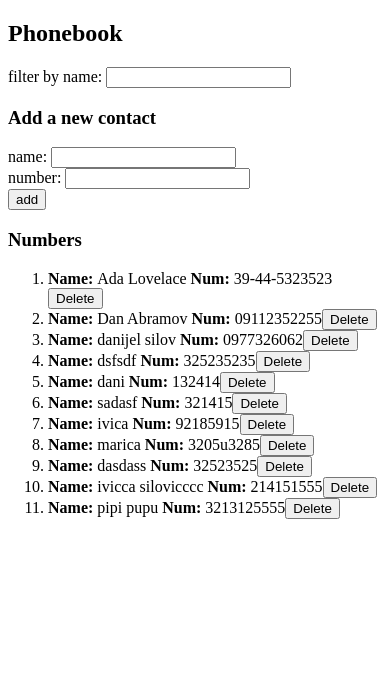
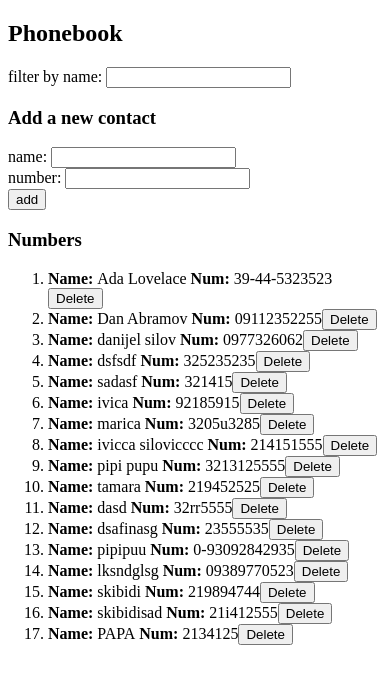
Before and after one commit to nuKaross/Fullstack-Open, a React (Create React App) app in the folder part2/phonebook/: page / in a window 390 px wide. Shown: the top 684 px of the page. Built offline with nearby package versions, Linux system fonts and the light colour scheme; data requests are answered from the project's data file.

Commit message:
2.17* phonebook step12

```diff
--- a/part2/phonebook/db.json
+++ b/part2/phonebook/db.json
@@ -21,11 +21,6 @@
       "id": 5
     },
     {
-      "name": "dani",
-      "id": "dani",
-      "number": "132414"
-    },
-    {
       "name": "sadasf",
       "id": "sadasf",
       "number": "321415"
@@ -41,11 +36,6 @@
       "number": "3205u3285"
     },
     {
-      "name": "dasdass",
-      "id": "dasdass",
-      "number": "32523525"
-    },
-    {
       "name": "ivicca silovicccc",
       "id": "ivicca silovicccc",
       "number": "214151555"
@@ -54,6 +44,46 @@
       "name": "pipi pupu",
       "id": "pipi pupu",
       "number": "3213125555"
+    },
+    {
+      "name": "tamara",
+      "number": "219452525",
+      "id": 6
+    },
+    {
+      "name": "dasd",
+      "number": "32rr5555",
+      "id": 7
+    },
+    {
+      "name": "dsafinasg",
+      "number": "23555535",
+      "id": 8
+    },
+    {
+      "name": "pipipuu",
+      "number": "0-93092842935",
+      "id": 9
+    },
+    {
+      "name": "lksndglsg",
+      "number": "09389770523",
+      "id": 10
+    },
+    {
+      "name": "skibidi",
+      "number": "219894744",
+      "id": 11
+    },
+    {
+      "name": "skibidisad",
+      "number": "21i412555",
+      "id": 12
+    },
+    {
+      "name": "PAPA",
+      "number": "2134125",
+      "id": 13
     }
   ]
 }
--- a/part2/phonebook/src/App.js
+++ b/part2/phonebook/src/App.js
@@ -1,6 +1,13 @@
 import { useEffect, useState } from "react";
 import peopleService from "./services/people";
+import "./index.css";
 
+const Notfication = ({ message }) => {
+  if (message === null) {
+    return null;
+  }
+  return <div className="notif">{message}</div>;
+};
 const Filter = ({ filter, handleFilterChange }) => {
   return (
     <div>
@@ -55,6 +62,7 @@ const App = () => {
   const [newName, setNewName] = useState("");
   const [newNumber, setNewNumber] = useState("");
   const [filter, setFilter] = useState("");
+  const [notifMessage, setNotifMessage] = useState(null);
 
   const handleInputChange = (event) => {
     setNewName(event.target.value);
@@ -90,6 +98,11 @@ const App = () => {
                 person.id === existingPerson.id ? response : person
               )
             );
+            setNotifMessage(`Added ${newName} to contacts`);
+            setTimeout(() => {
+              setNotifMessage(null);
+            }, 5000);
+
             setNewName("");
             setNewNumber("");
           });
@@ -97,6 +110,10 @@ const App = () => {
     } else {
       peopleService.create(newObject).then((response) => {
         setPersons(persons.concat(response));
+        setNotifMessage(`Added ${newName} to contacts`);
+        setTimeout(() => {
+          setNotifMessage(null);
+        }, 5000);
         setNewName("");
         setNewNumber("");
       });
@@ -111,15 +128,24 @@ const App = () => {
 
   const handleDelete = (id) => {
     if (window.confirm("Are you sure you want to delete selected contact?")) {
-      peopleService.deletePerson(id).then(() => {
-        setPersons(persons.filter((person) => person.id !== id));
-      });
+      peopleService
+        .deletePerson(id)
+        .then(() => {
+          setPersons(persons.filter((person) => person.id !== id));
+        })
+        .catch((error) => {
+          setNotifMessage(`Contact ${newName} has already been deleted`);
+          setTimeout(() => {
+            setNotifMessage(null);
+          }, 5000);
+        });
     }
   };
 
   return (
     <div>
       <h2>Phonebook</h2>
+      <Notfication message={notifMessage} />
       <Filter filter={filter} handleFilterChange={handleFilterChange} />
 
       <h3>Add a new contact</h3>
--- /dev/null
+++ b/part2/phonebook/src/index.css
@@ -0,0 +1,15 @@
+.notif {
+  color: green;
+  font-size: 22px;
+  font-weight: bold;
+  font-family: system-ui, -apple-system, BlinkMacSystemFont, "Segoe UI", Roboto,
+    Oxygen, Ubuntu, Cantarell, "Open Sans", "Helvetica Neue", sans-serif;
+  border: 2px;
+  border-color: red;
+  background-color: grey;
+  width: fit-content;
+  padding: 2%;
+  border-width: 10px;
+  border-style: dashed;
+  border-radius: 15%;
+}
```
